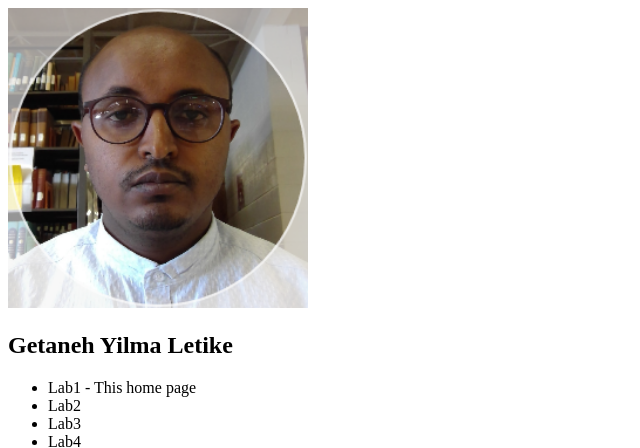
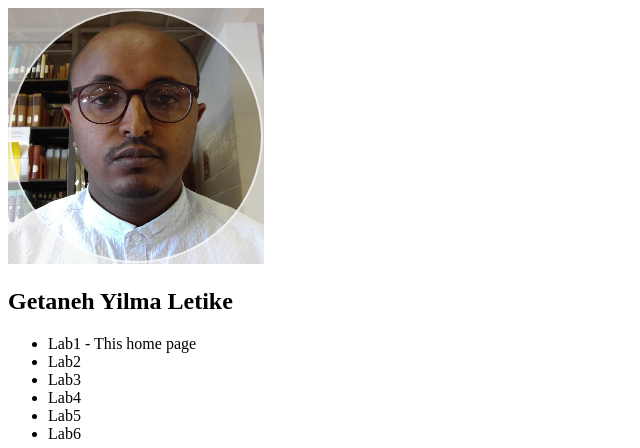
Before and after one commit to GetanehYilma/getaneh.github.io, a plain HTML site: page index.html in a window 1280 px wide. Shown: the top 448 px of the page, without its empty margins (0-640 px from the left). Drawn offline with Linux system fonts and the light colour scheme.

Commit message:
Update index.html

```diff
--- a/index.html
+++ b/index.html
@@ -5,7 +5,7 @@
     <title>My page</title>
   </head>
   <body>
-    <img src="getaneh.png" alt="Getaneh photo" width="300px" height="300px">
+    <img src="getaneh.png" alt="Getaneh photo">
     <h2>Getaneh Yilma Letike</h2>
 
     <ul>
```
